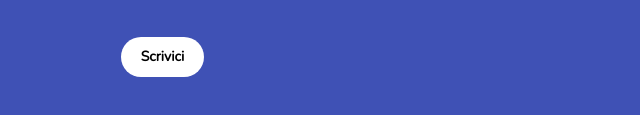
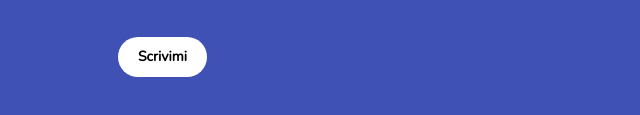
Before and after one commit to mcainshcameron/WeekendEnglish, a plain HTML site: page tax.html in a window 1280 px wide. Shown: the part 837-952 px from the top of the page, 0-640 px from the left. Drawn offline with nearby package versions, Linux system fonts and the light colour scheme; a web font is replaced by a local one.

Commit message:
small correction

```diff
--- a/tax.html
+++ b/tax.html
@@ -115,7 +115,7 @@
                           <h2>Contattami <small>Per ulteriori informazioni e disponibilità.</small></h2>
                       </div>
                       <div class="col-md-4 col-sm-12" style="text-align: center;">
-                          <a href="contact.html" style="display: inline-block; background-color: white; color: black; padding: 10px 20px; text-align: center; border-radius: 30px; text-decoration: none; font-weight: bold; margin-top: 20px;">Scrivici</a>
+                          <a href="contact.html" style="display: inline-block; background-color: white; color: black; padding: 10px 20px; text-align: center; border-radius: 30px; text-decoration: none; font-weight: bold; margin-top: 20px;">Scrivimi</a>
                       </div>
                   </div>
                   <div class="col-md-6 col-sm-12 hide-on-mobile">
```
Also changed, not shown: image_rights.html (+1 -1 lines), index.html (+1 -1 lines), info.html (+1 -1 lines).
